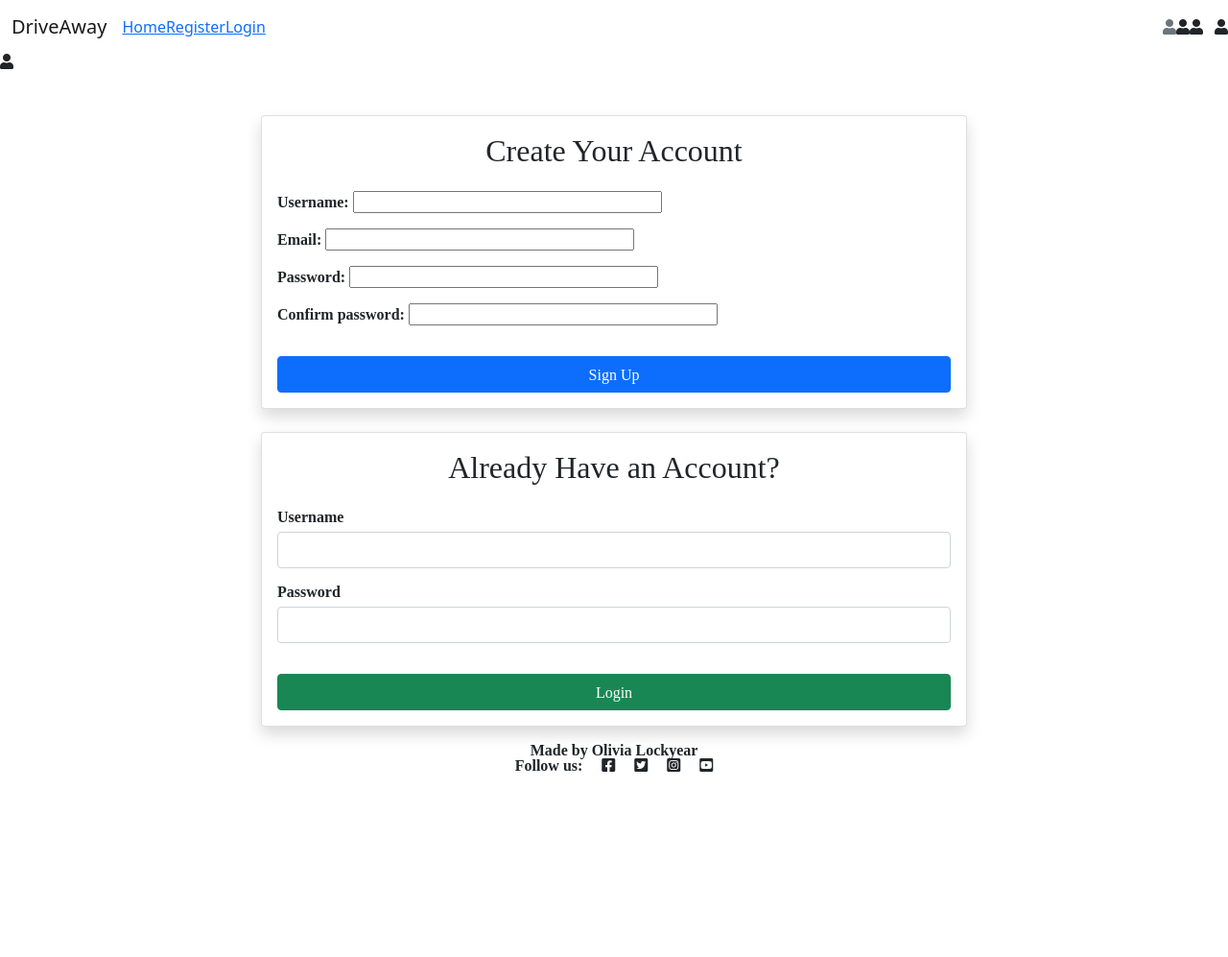
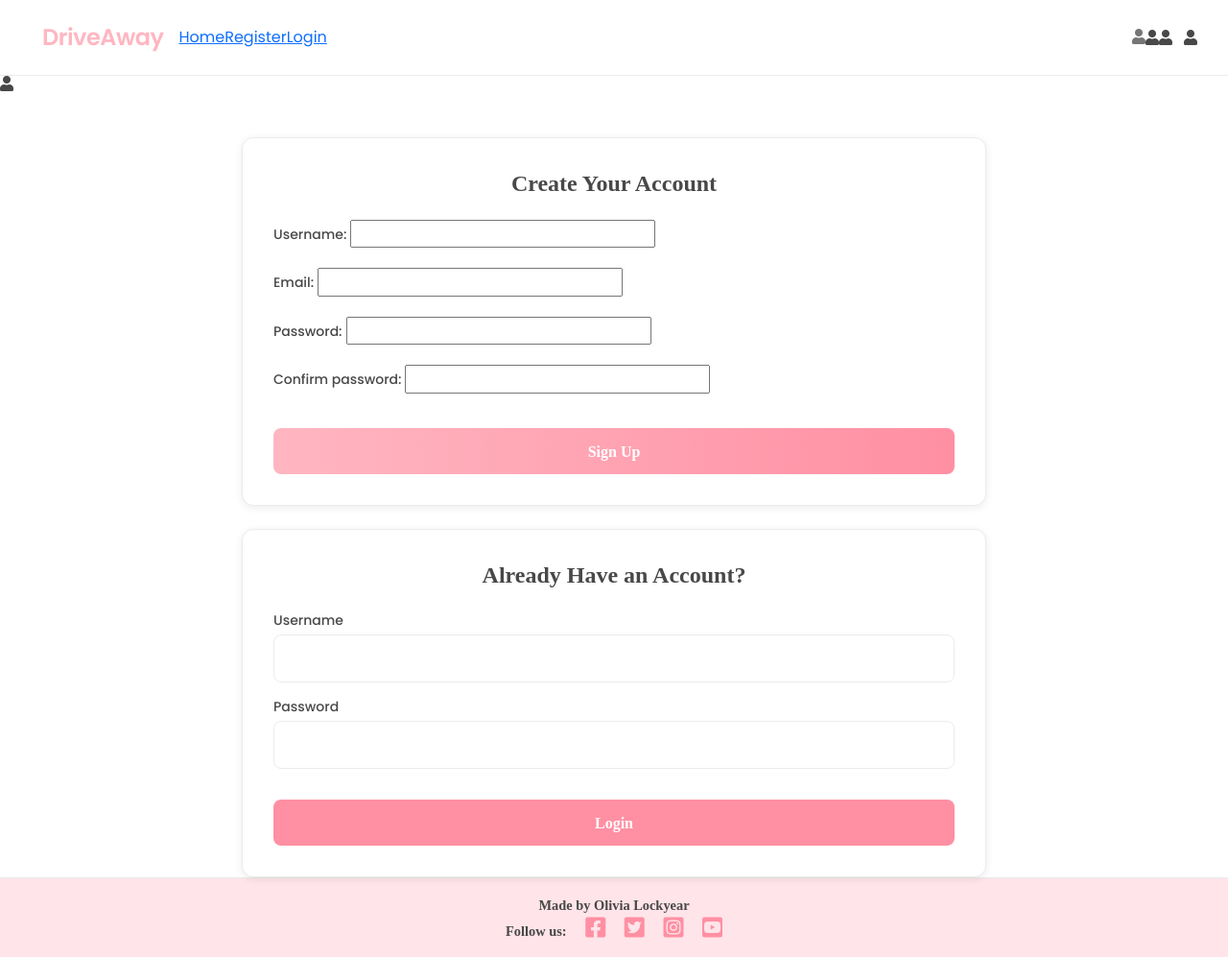
Before and after one commit to livlockyeardev/Capstone-project-Campervan-users, a Django app: page /signup/ in a window 1280 px wide. Shown: the whole page at 96% size. Before the commit the page ends 804 px from the top, so only its background shows below. Run offline with Django 4.2, Linux system fonts and the light colour scheme.

Commit message:
add css styling

```diff
--- a/config/settings.py
+++ b/config/settings.py
@@ -127,6 +127,7 @@ USE_TZ = True
 # https://docs.djangoproject.com/en/4.2/howto/static-files/
 
 STATIC_URL = 'static/'
+STATICFILES_DIRS = [os.path.join(BASE_DIR, 'static'), ]
 
 # Default primary key field type
 # https://docs.djangoproject.com/en/4.2/ref/settings/#default-auto-field
--- /dev/null
+++ b/static/css/style.css
@@ -0,0 +1,255 @@
+/* General Styles */
+* {
+    margin: 0;
+    padding: 0;
+    box-sizing: border-box;
+}
+
+body {
+    font-family: 'Poppins', 'Inter', -apple-system, BlinkMacSystemFont, sans-serif;
+    color: #484848;
+    background-color: #ffffff;
+}
+
+/* Color Scheme */
+:root {
+    --primary-pink: #FFB6C1;
+    --light-pink: #FFE4E9;
+    --dark-pink: #FF8FA3;
+    --text-dark: #484848;
+    --text-light: #767676;
+    --white: #ffffff;
+    --border: #EBEBEB;
+}
+
+/* Navbar Styles */
+.navbar {
+    border-bottom: 1px solid var(--border);
+    padding: 1rem 2rem;
+    background-color: var(--white) !important;
+}
+
+.navbar-brand .brand {
+    font-size: 1.5rem;
+    font-weight: 600;
+    color: var(--primary-pink) !important;
+    letter-spacing: -0.5px;
+}
+
+.nav-link {
+    color: var(--text-dark) !important;
+    font-weight: 500;
+    padding: 0.5rem 1rem !important;
+    transition: color 0.3s ease;
+}
+
+.nav-link:hover {
+    color: var(--dark-pink) !important;
+}
+
+.nav-link.active {
+    color: var(--dark-pink) !important;
+    border-bottom: 2px solid var(--dark-pink);
+}
+
+/* Main Content */
+main {
+    background-color: var(--white);
+    min-height: calc(100vh - 200px);
+}
+
+.main-bg {
+    background-color: var(--white);
+}
+
+/* Card Styles */
+.card {
+    border: 1px solid var(--border);
+    border-radius: 12px;
+    overflow: hidden;
+    transition: box-shadow 0.3s ease;
+}
+
+.card:hover {
+    box-shadow: 0 6px 16px rgba(0, 0, 0, 0.12);
+}
+
+.card-body {
+    padding: 2rem;
+}
+
+.card-title {
+    color: var(--text-dark);
+    font-weight: 600;
+    font-size: 1.5rem;
+}
+
+/* Form Styles */
+form label {
+    color: var(--text-dark);
+    font-family: 'Poppins', 'Inter', -apple-system, BlinkMacSystemFont, sans-serif;
+    font-weight: 500;
+    font-size: 0.875rem;
+    margin-bottom: 0.5rem;
+}
+
+.form-control {
+    border: 1px solid var(--border);
+    border-radius: 8px;
+    padding: 0.75rem;
+    font-size: 1rem;
+    transition: border-color 0.3s ease;
+}
+
+.form-control:focus {
+    border-color: var(--primary-pink);
+    box-shadow: 0 0 0 3px var(--light-pink);
+    outline: none;
+}
+
+/* Button Styles */
+.btn-primary {
+    background: linear-gradient(to right, var(--primary-pink), var(--dark-pink));
+    border: none;
+    border-radius: 8px;
+    padding: 0.75rem 1.5rem;
+    font-weight: 600;
+    font-size: 1rem;
+    transition: all 0.3s ease;
+}
+
+.btn-primary:hover {
+    background: linear-gradient(to right, var(--dark-pink), var(--primary-pink));
+    transform: translateY(-2px);
+    box-shadow: 0 4px 12px rgba(255, 182, 193, 0.4);
+}
+
+.btn-success {
+    background-color: var(--dark-pink);
+    border: none;
+    border-radius: 8px;
+    padding: 0.75rem 1.5rem;
+    font-weight: 600;
+    font-size: 1rem;
+    transition: all 0.3s ease;
+}
+
+.btn-success:hover {
+    background-color: var(--primary-pink);
+    transform: translateY(-2px);
+    box-shadow: 0 4px 12px rgba(255, 182, 193, 0.4);
+}
+
+.btn-outline-secondary {
+    border: 2px solid var(--primary-pink);
+    color: var(--primary-pink);
+    border-radius: 8px;
+    padding: 0.75rem 1.5rem;
+    font-weight: 600;
+    font-size: 1rem;
+    transition: all 0.3s ease;
+}
+
+.btn-outline-secondary:hover {
+    background-color: var(--light-pink);
+    border-color: var(--dark-pink);
+    color: var(--dark-pink);
+}
+
+/* Alert Styles */
+.alert {
+    border-radius: 8px;
+    border: none;
+}
+
+.alert-success {
+    background-color: var(--light-pink);
+    color: var(--text-dark);
+}
+
+/* Footer Styles */
+.footer {
+    background-color: var(--light-pink);
+    border-top: 1px solid var(--border);
+    padding: 2rem 0;
+}
+
+.dark-bg {
+    background-color: var(--light-pink) !important;
+}
+
+.footer h5 {
+    color: var(--text-dark) !important;
+    font-weight: 600;
+    margin-bottom: 1rem;
+}
+
+.footer p {
+    color: var(--text-dark) !important;
+    font-size: 0.9rem;
+}
+
+.footer i {
+    color: var(--dark-pink) !important;
+    font-size: 1.5rem;
+    cursor: pointer;
+    transition: color 0.3s ease;
+}
+
+.footer i:hover {
+    color: var(--primary-pink) !important;
+}
+
+.footer hr {
+    background-color: var(--border) !important;
+}
+
+/* Container Styles */
+.container {
+    max-width: 1200px;
+}
+
+/* Typography */
+h1, h2, h3, h4, h5, h6 {
+    color: var(--text-dark);
+    font-weight: 600;
+}
+
+p {
+    color: var(--text-light);
+    line-height: 1.6;
+}
+
+/* Responsive Design */
+@media (max-width: 768px) {
+    .navbar {
+        padding: 1rem;
+    }
+
+    .card-body {
+        padding: 1.5rem;
+    }
+
+    .footer {
+        text-align: center;
+    }
+}
+
+/* Shadow utilities */
+.shadow {
+    box-shadow: 0 2px 8px rgba(0, 0, 0, 0.08) !important;
+}
+
+/* Text utilities */
+.text-muted {
+    color: var(--text-light) !important;
+}
+
+/* Spacing */
+.mt-5 {
+    margin-top: 3rem !important;
+}
+
+.mb-4 {
+    margin-bottom: 1.5rem !important;
+}
--- a/templates/base.html
+++ b/templates/base.html
@@ -10,11 +10,11 @@
     <!-- Google Fonts CSS -->
     <link rel="preconnect" href="https://fonts.gstatic.com" />
     <link
-      href="https://fonts.googleapis.com/css2?family=Roboto:wght@300&display=swap"
+      href="https://fonts.googleapis.com/css2?family=Poppins:wght@300;400;500;600;700&display=swap"
       rel="stylesheet"
     />
     <link
-      href="https://fonts.googleapis.com/css2?family=Lato:wght@300;700&display=swap"
+     href="https://fonts.googleapis.com/css2?family=Inter:wght@300;400;500;600;700&display=swap"
       rel="stylesheet"
     />
 
```
